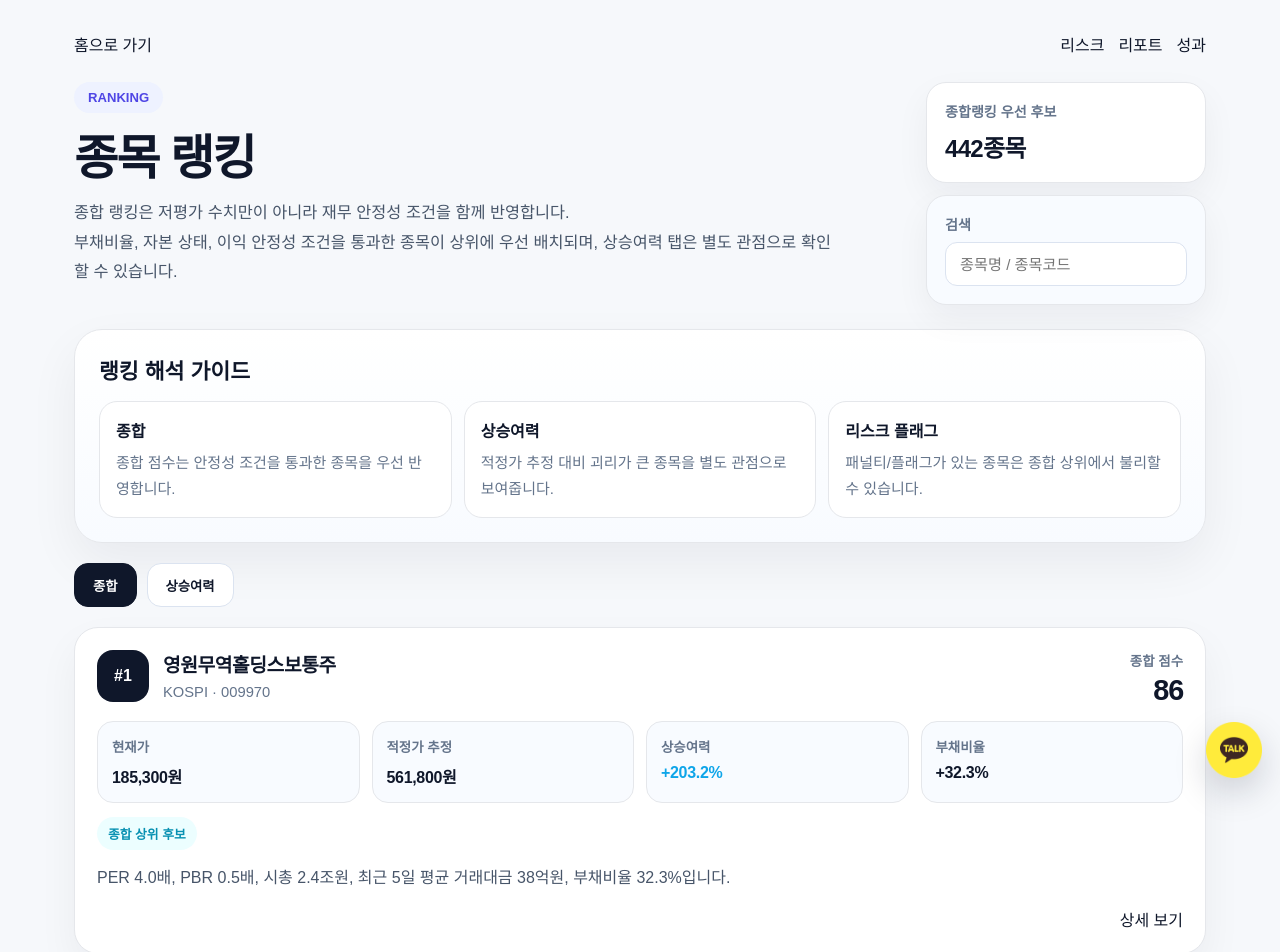
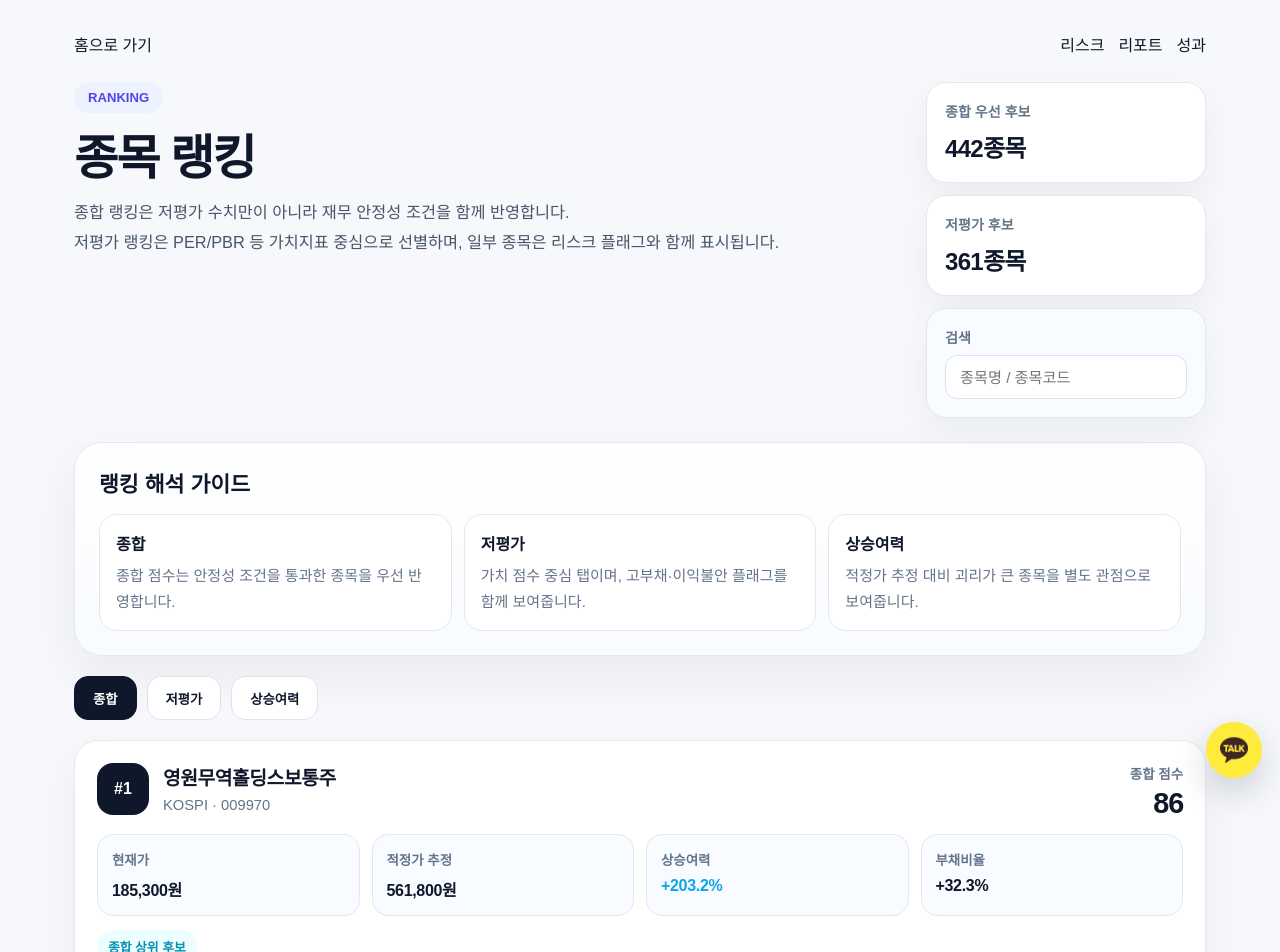
Before and after one commit to DcoyA/screener, a Next.js app: page /ranking in a window 1280 px wide. Shown: the top 952 px of the page. Built offline with nearby package versions, Linux system fonts and the light colour scheme.

Commit message:
Update page.js

```diff
--- a/app/ranking/page.js
+++ b/app/ranking/page.js
@@ -20,12 +20,37 @@ function formatPercent(value) {
 
 function buildSortedStocks(items, tab) {
   const list = [...items];
+
   if (tab === "upside") {
     return list.sort((a, b) => {
       const aUp = Number(a?.metrics?.upside ?? -999999);
       const bUp = Number(b?.metrics?.upside ?? -999999);
-      return bUp - aUp;
+      if (bUp !== aUp) return bUp - aUp;
+
+      const aLiquidity = Number(a?.metrics?.avgTradeValue5d ?? 0);
+      const bLiquidity = Number(b?.metrics?.avgTradeValue5d ?? 0);
+      return bLiquidity - aLiquidity;
     });
+  }
+
+  if (tab === "undervalue") {
+    return list
+      .filter((item) => item?.undervalueMeta?.eligible)
+      .sort((a, b) => {
+        const aValue = Number(a?.valueScore ?? 0);
+        const bValue = Number(b?.valueScore ?? 0);
+        if (bValue !== aValue) return bValue - aValue;
+
+        const aUp = Number(a?.metrics?.upside ?? -999999);
+        const bUp = Number(b?.metrics?.upside ?? -999999);
+        if (bUp !== aUp) return bUp - aUp;
+
+        const aLiquidity = Number(a?.metrics?.avgTradeValue5d ?? 0);
+        const bLiquidity = Number(b?.metrics?.avgTradeValue5d ?? 0);
+        if (bLiquidity !== aLiquidity) return bLiquidity - aLiquidity;
+
+        return Number(b?.metrics?.marketCap ?? 0) - Number(a?.metrics?.marketCap ?? 0);
+      });
   }
 
   return list.sort((a, b) => {
@@ -68,6 +93,11 @@ export default function RankingPage() {
     []
   );
 
+  const undervalueEligibleCount = useMemo(
+    () => stocks.filter((item) => item?.undervalueMeta?.eligible).length,
+    []
+  );
+
   return (
     <>
       <main className="container">
@@ -87,15 +117,18 @@ export default function RankingPage() {
             <p className="desc">
               종합 랭킹은 저평가 수치만이 아니라 재무 안정성 조건을 함께 반영합니다.
               <br />
-              부채비율, 자본 상태, 이익 안정성 조건을 통과한 종목이 상위에 우선 배치되며,
-              상승여력 탭은 별도 관점으로 확인할 수 있습니다.
+              저평가 랭킹은 PER/PBR 등 가치지표 중심으로 선별하며, 일부 종목은 리스크 플래그와 함께 표시됩니다.
             </p>
           </div>
 
           <div className="heroMeta">
             <div className="metaCard">
-              <span className="metaLabel">종합랭킹 우선 후보</span>
+              <span className="metaLabel">종합 우선 후보</span>
               <strong>{topEligibleCount}종목</strong>
+            </div>
+            <div className="metaCard">
+              <span className="metaLabel">저평가 후보</span>
+              <strong>{undervalueEligibleCount}종목</strong>
             </div>
             <div className="metaCard light">
               <span className="metaLabel">검색</span>
@@ -118,12 +151,12 @@ export default function RankingPage() {
                 <span>종합 점수는 안정성 조건을 통과한 종목을 우선 반영합니다.</span>
               </div>
               <div className="guideItem">
+                <strong>저평가</strong>
+                <span>가치 점수 중심 탭이며, 고부채·이익불안 플래그를 함께 보여줍니다.</span>
+              </div>
+              <div className="guideItem">
                 <strong>상승여력</strong>
                 <span>적정가 추정 대비 괴리가 큰 종목을 별도 관점으로 보여줍니다.</span>
-              </div>
-              <div className="guideItem">
-                <strong>리스크 플래그</strong>
-                <span>패널티/플래그가 있는 종목은 종합 상위에서 불리할 수 있습니다.</span>
               </div>
             </div>
           </div>
@@ -140,6 +173,13 @@ export default function RankingPage() {
             </button>
             <button
               type="button"
+              className={`tabBtn ${activeTab === "undervalue" ? "active" : ""}`}
+              onClick={() => setActiveTab("undervalue")}
+            >
+              저평가
+            </button>
+            <button
+              type="button"
               className={`tabBtn ${activeTab === "upside" ? "active" : ""}`}
               onClick={() => setActiveTab("upside")}
             >
@@ -152,8 +192,11 @@ export default function RankingPage() {
           <div className="listGrid">
             {filtered.map((stock, index) => {
               const eligible = !!stock?.rankMeta?.topRankEligible;
-              const flags = stock?.rankMeta?.flags || [];
+              const rankFlags = stock?.rankMeta?.flags || [];
+              const undervalueFlags = stock?.undervalueMeta?.flags || [];
               const penalty = Number(stock?.rankMeta?.penalty || 0);
+              const scoreLabel = activeTab === "undervalue" ? "가치 점수" : "종합 점수";
+              const scoreValue = activeTab === "undervalue" ? stock.valueScore : stock.totalScore;
 
               return (
                 <article className="stockCard" key={`${stock.code}-${activeTab}`}>
@@ -166,9 +209,9 @@ export default function RankingPage() {
                       </div>
                     </div>
                     <div className="scoreWrap">
-                      <span className="scoreLabel">종합 점수</span>
-                      <strong>{stock.totalScore}</strong>
-                      {Number(stock.rawTotalScore) !== Number(stock.totalScore) ? (
+                      <span className="scoreLabel">{scoreLabel}</span>
+                      <strong>{scoreValue}</strong>
+                      {activeTab === "total" && Number(stock.rawTotalScore) !== Number(stock.totalScore) ? (
                         <span className="rawScore">원점수 {stock.rawTotalScore}</span>
                       ) : null}
                     </div>
@@ -194,17 +237,23 @@ export default function RankingPage() {
                   </div>
 
                   <div className="badgeRow">
-                    {eligible ? (
-                      <span className="smallBadge good">종합 상위 후보</span>
-                    ) : (
-                      <span className="smallBadge warn">종합 상위 제외</span>
-                    )}
+                    {activeTab === "total" ? (
+                      eligible ? (
+                        <span className="smallBadge good">종합 상위 후보</span>
+                      ) : (
+                        <span className="smallBadge warn">종합 상위 제외</span>
+                      )
+                    ) : null}
 
-                    {penalty > 0 ? (
+                    {activeTab === "total" && penalty > 0 ? (
                       <span className="smallBadge muted">패널티 {penalty}</span>
                     ) : null}
 
-                    {flags.map((flag) => (
+                    {activeTab === "total" && rankFlags.map((flag) => (
+                      <span className="smallBadge soft" key={flag}>{flag}</span>
+                    ))}
+
+                    {activeTab === "undervalue" && undervalueFlags.map((flag) => (
                       <span className="smallBadge soft" key={flag}>{flag}</span>
                     ))}
                   </div>
```
